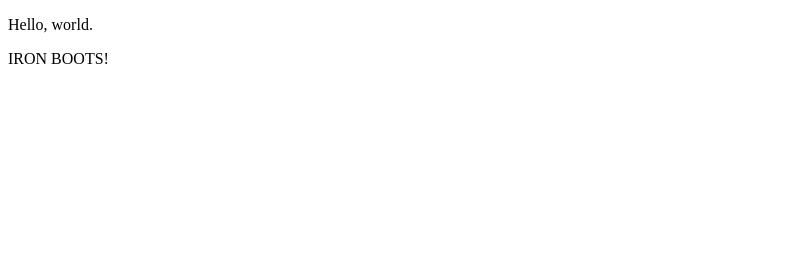
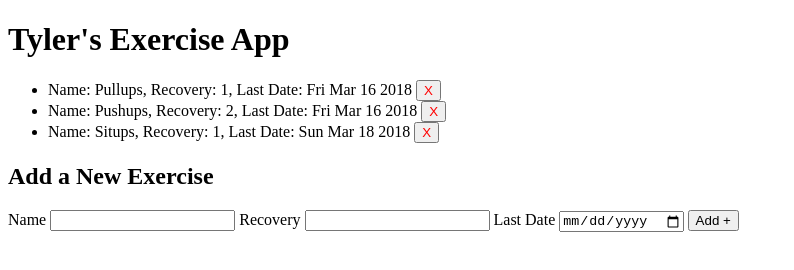
Before and after one commit to MagicHobo/friendly-octo-sniffle, a website: page src/index.html in a window 1280 px wide. Shown: the whole page, without its empty margins (0-794 px from the left). Drawn offline with nearby package versions, Linux system fonts and the light colour scheme.

Commit message:
exercise app and readme

```diff
--- a/src/index.html
+++ b/src/index.html
@@ -4,12 +4,41 @@
 <head>
     <meta charset="UTF-8">
     <meta name="viewport" content="width=device-width, initial-scale=1">
-        <title>An empty page</title>
+    <title>Tyler's Exercise App</title>
+    <link rel="stylesheet" href="site.css">
 </head>
 
 <body>
-       <p>Hello, world.</p>
-       <p id="message">Any message you want.</p>
+
+    <div id="main">
+        <h1>Tyler's Exercise App</h1>
+
+        <!-- The list of exercises. Select with $("#exercise-list") -->
+        <ul id="exercise-list">
+
+        </ul>
+
+        <h2>Add a New Exercise</h2>
+
+        <!-- The form for adding a new exercise. Select with $("#add-form") -->
+        <form id="add-form">
+            <label>Name</label>
+            <input type="text" id="add-form-name">
+
+            <label>Recovery</label>
+            <input type="number" id="add-form-recovery">
+
+            <label>Last Date</label>
+            <input type="date" id="add-form-last-date">
+
+            <button type="submit">
+                Add +
+            </button>
+        </form>
+
+    </div>
+
+    <script src="https://code.jquery.com/jquery-3.3.1.min.js"></script>
     <script src="index.js"></script>
 </body>
 
--- a/src/index.js
+++ b/src/index.js
@@ -1,31 +1,75 @@
-/*var numbers = [1, 2, "balls", 4];
-for (var i = 0; i < numbers.length; i++){
-    var value = numbers[i];
-    console.log("number: " + value);
-}
+// Wait until the DOM is loaded and ready
+$(document).ready(function() {
+    //Function that defines the "Exercise" object.
+    class Exercise {
+        constructor(name, recovery, lastDate) {
+            this.name = name;
+            this.recovery = recovery;
+            this.lastDate = lastDate;
+        }
+    }
 
+    // A jQuery reference to the exercise list
+    var exerciseList = $("#exercise-list");
 
-numbers.forEach((numb) => {
-    console.log(numb);
+    // A jQuery reference to the add exercise form
+    var addExerciseForm = $("#add-form");
+
+    // A helper function to add an individual exercise from the list
+    function addExercise(exercise) {
+        // jQuery has a .append() method that attaches a new html element
+        exerciseList.append(`<li>
+          Name: ${exercise.name}, Recovery: ${exercise.recovery}, Last Date: ${exercise.lastDate.toDateString()}
+          <button type="button" class="danger" data-action="delete">X</button>
+        </li>`);
+    }
+
+    function loadInitialExercises() {
+        //Creates an array of exercise objects.
+        var exercises = [
+            new Exercise("Pullups", 1, new Date(2018, 2, 16)),
+            new Exercise("Pushups", 2, new Date(2018, 2, 16)),
+            new Exercise("Situps", 1, new Date(2018, 2, 18))
+        ];
+
+        for (var exercise of exercises) {
+            addExercise(exercise);
+        }
+    }
+
+    /* Event handlers */
+    // Handle add form submit
+    addExerciseForm.submit(function(event) {
+        // Normally a form submission reloads the page. Cancel that
+        event.preventDefault();
+
+        // Get references to the inputs
+        var nameInput = addExerciseForm.find("#add-form-name");
+        var recoveryInput = addExerciseForm.find("#add-form-recovery");
+        var lastDateInput = addExerciseForm.find("#add-form-last-date");
+
+        // Get and parse the values from the inputs
+        var nameValue = nameInput.val();
+        var recoveryValue = parseInt(recoveryInput.val());
+        var lastDateValue = new Date(lastDateInput.val());
+
+        // Create a new Exercise instance
+        var exercise = new Exercise(nameValue, recoveryValue, lastDateValue);
+
+        // Add it to the list
+        addExercise(exercise);
+    });
+
+    // Handle delete click
+    exerciseList.on("click", "button[data-action='delete']", function(event) {
+        // The clicked item is the button which is inside an <li> tag.
+        // jQuery has a .closest() method to get the closes element going UP the DOM tree that matches the selector
+        var listItem = $(event.target).closest("li");
+
+        // jQuery has a .remove() method to remove an element from the DOM
+        listItem.remove();
+    });
+
+    // Initialization Code
+    loadInitialExercises();
 });
-
-*/
-
-var people = [
-  { name: "Dan", age: 31 },
-  { name: "Erin", age: 30.4 },
-  { name: "Eleanor", age: 0.5 }
-];
-
-function log(person) {
-  console.log("Hello " + person.name);
-}
-
-people.forEach(log);
-
-//people.forEach((numb, index) => {
-//    console.log(numb.name + index);
-//});
-
-var potato = document.getElementById("message");
-potato.innerHTML = "IRON BOOTS!";
--- /dev/null
+++ b/src/site.css
@@ -0,0 +1,3 @@
+.danger {
+    color: red;
+}
```
Also changed, not shown: server.js (+5 -2 lines), README.md (added). Lines whose indentation alone changed are shown as unchanged.
